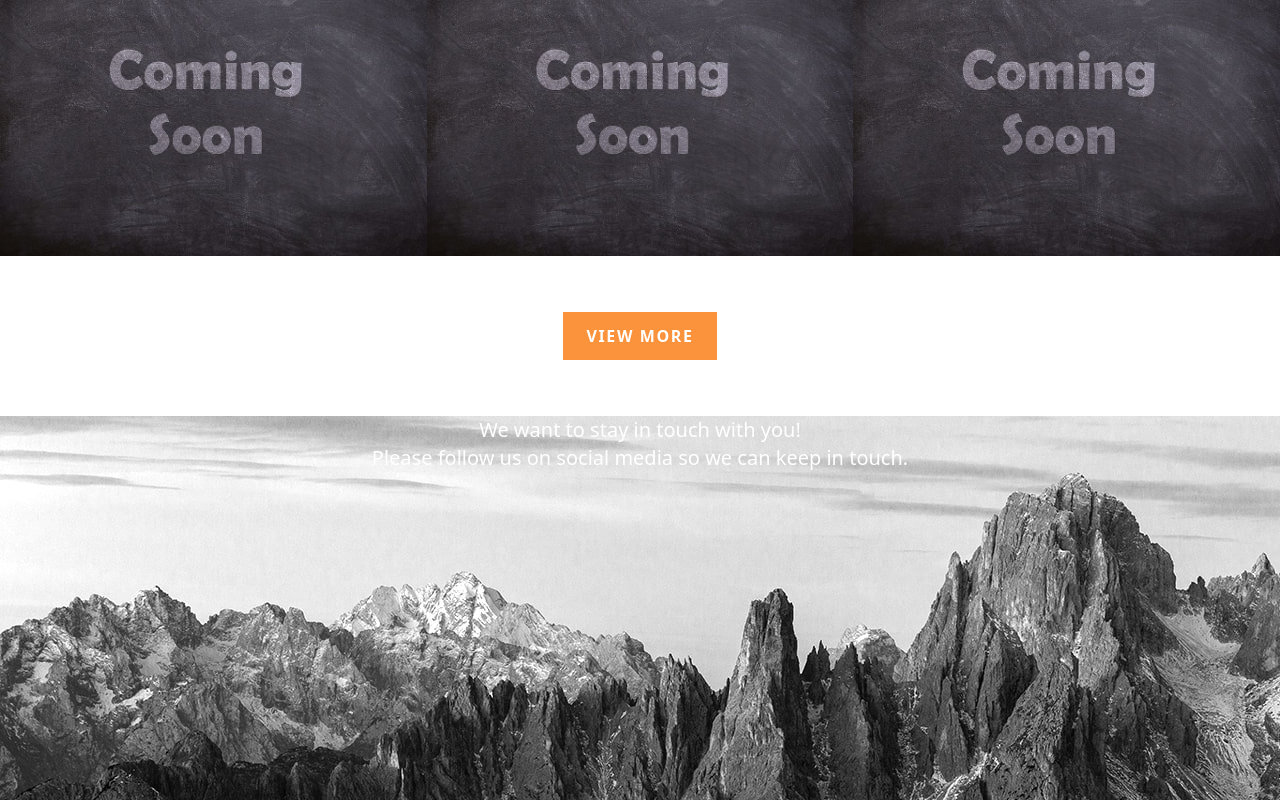
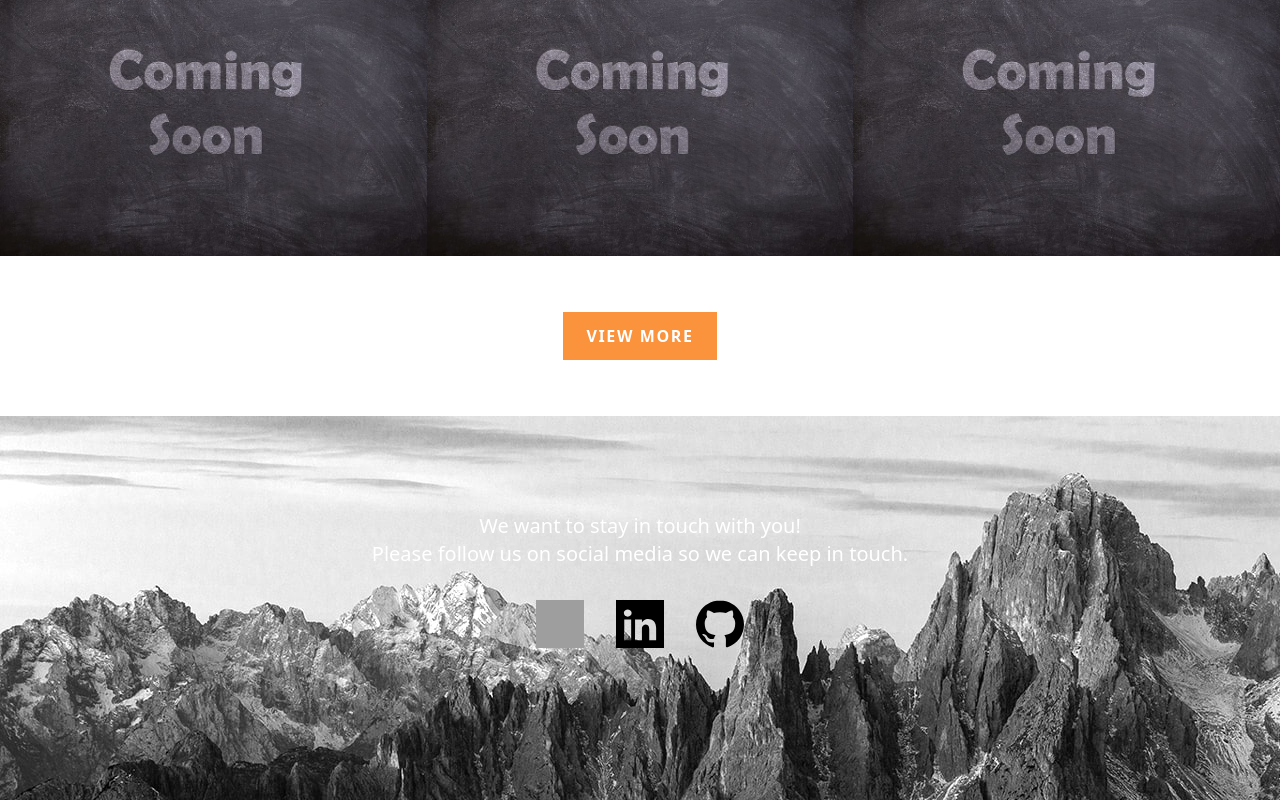
Before and after one commit to BehnamSeydAbadi/Portfolio, a React (Create React App) app: page / in a window 1280 px wide. Shown: the part 1930-2730 px from the top of the page. Built offline with nearby package versions, Linux system fonts and the light colour scheme; grey boxes are pictures that could not be loaded.

Commit message:
logos added to contactMe component

```diff
--- a/src/Components/ContactMe.jsx
+++ b/src/Components/ContactMe.jsx
@@ -7,9 +7,23 @@ function ContactMe({ instagramUrl, linkedInUrl, githubUrl }) {
       bg-contactMe
       w-full h-80 sm:h-96
       flex justify-center'>
+      <div className="mt-24">
         <div className='text-white text-xl text-center'>
           We want to stay in touch with you!
           <div> Please follow us on social media so we can keep in touch.</div>
+        </div>
+
+        <div className="flex justify-center mt-8">
+          <a href="#">
+            <img className="w-12 h-12" src="/Images/instagram-svgrepo-com.svg" alt="Instagram profile" />
+          </a>
+          <a href="#">
+            <img className="w-12 h-12 mx-8" src="/Images/linkedin-svgrepo-com.svg" alt="LinkedIn profile" />
+          </a>
+          <a href="#">
+            <img className="w-12 h-12" src="/Images/github-svgrepo-com.svg" alt="Github profile" />
+          </a>
+        </div>
       </div>
     </div>
   );
```
Lines whose indentation alone changed are shown as unchanged.
